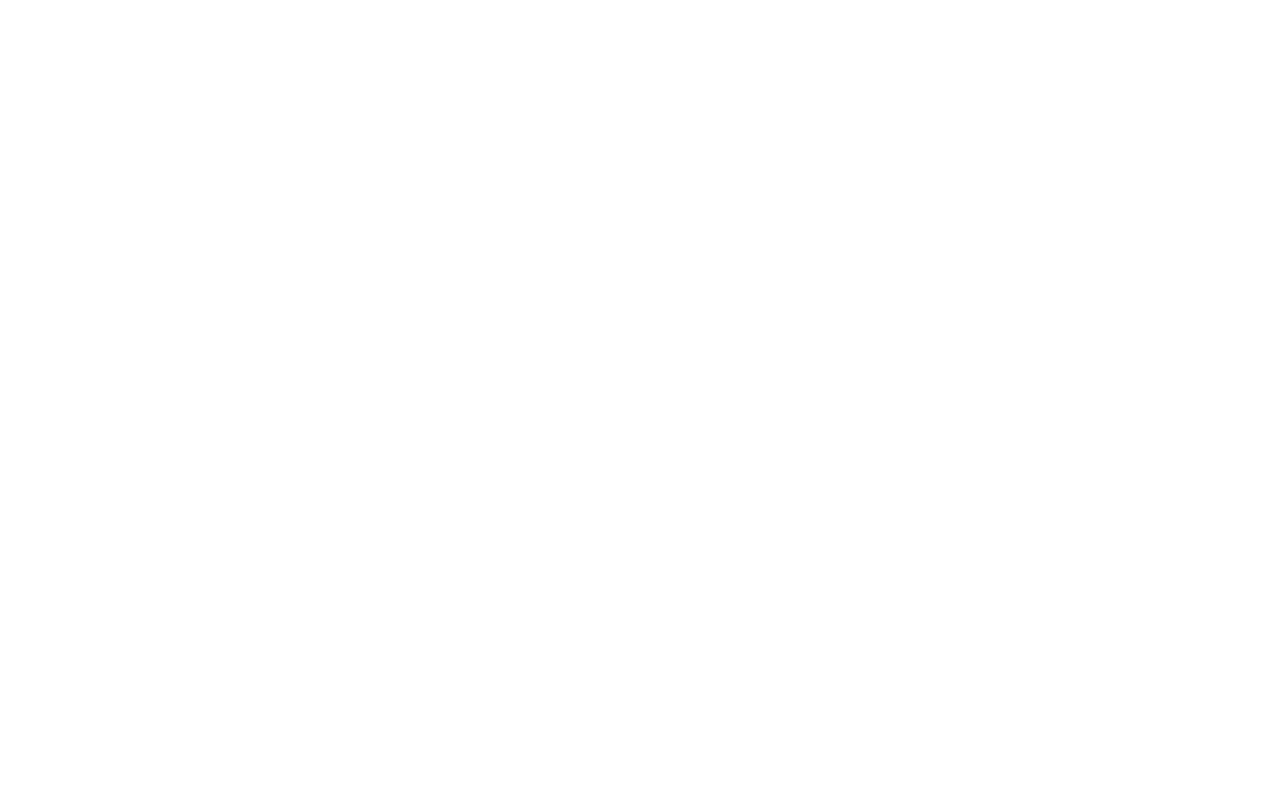
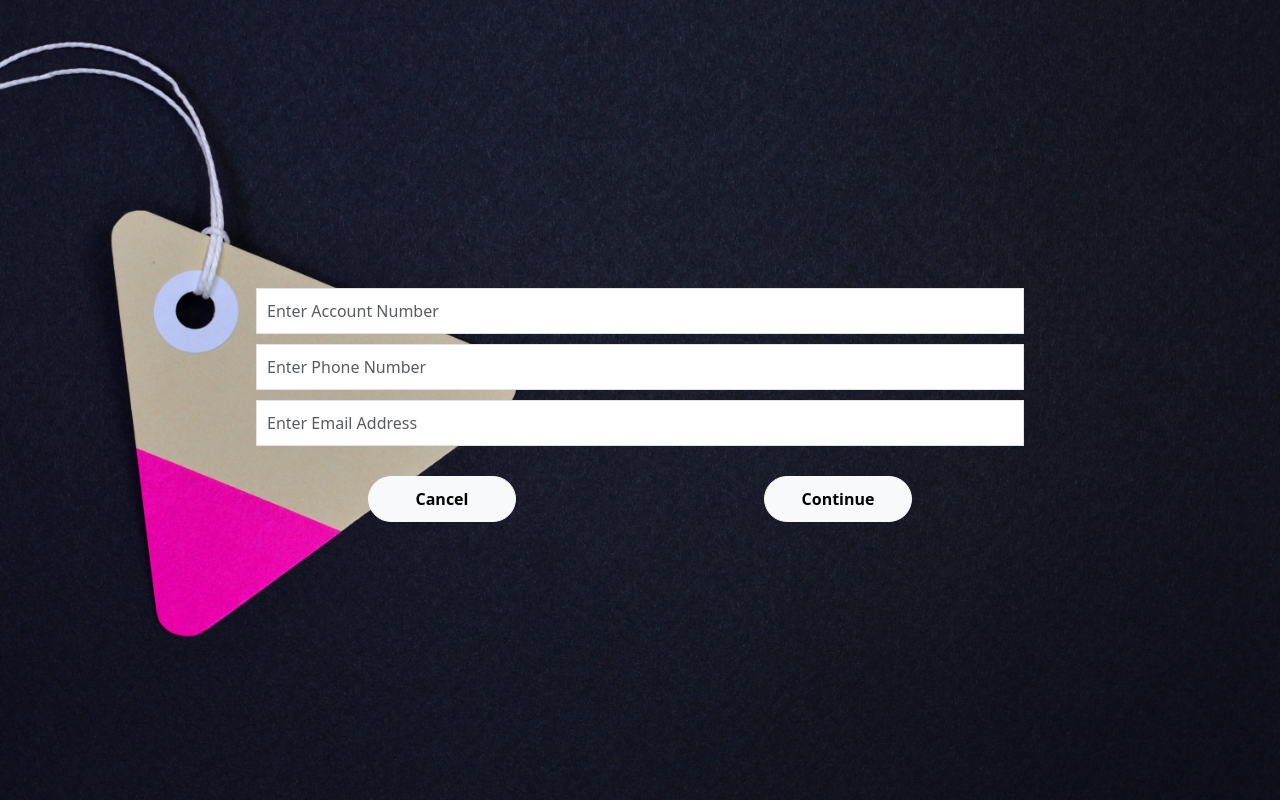
Before and after one commit to mohamedTheesan21/Banking-Website, a React (Create React App) app in the folder frontend/: page /register in a window 1280 px wide. Before the commit this address had no page. Built offline with nearby package versions, Linux system fonts and the light colour scheme.

Commit message:
Register page added for frontend

```diff
--- a/frontend/src/App.js
+++ b/frontend/src/App.js
@@ -2,7 +2,8 @@ import './App.css';
 import { BrowserRouter, Route, Routes } from "react-router-dom";
 import Home from "./Pages/Home";
 import SignIn from "./Pages/SignIn";
-import Header from './Components/Header/Header';
+import Register from "./Pages/Register";
+
 
 function App() {
   return (
@@ -11,6 +12,7 @@ function App() {
       <Routes>
         <Route path="/" element={<Home />} />
         <Route path="/signin" element={<SignIn />} />
+        <Route path="/register" element={<Register />} />
       </Routes>
     </BrowserRouter>
 
--- a/frontend/src/Pages/CSS/Home.css
+++ b/frontend/src/Pages/CSS/Home.css
@@ -11,10 +11,10 @@
     margin-top: 10px;
 }
 
-.home{
+.background{
     height: 100vh;
 
-    background-image: url("../../../public/Images/home.jpg");
+    background-image: url("../../../public/Images/background2.jpg");
     background-size: cover;
     /* Ensures the image covers the entire background */
     background-repeat: no-repeat;
--- /dev/null
+++ b/frontend/src/Pages/CSS/Register.css
@@ -0,0 +1,34 @@
+.form-elements {
+  width: 80%;
+  margin-top: 20px;
+  margin-bottom: 20px;
+}
+
+.form-elements input {
+  width: 100%;
+  border-radius: 0;
+  margin-top: 10px;
+  padding: 10px;
+}
+
+@media screen and (min-width: 768px) {
+  .form-elements {
+    width: 60%;
+  }
+}
+
+.form-elements a,
+.form-elements button {
+  width: 40%;
+  border-radius: 30px;
+  margin-top: 30px;
+  padding: 10px;
+  font-weight: 600;
+}
+
+/* .form-elements a{
+    width: 100%;
+    border-radius: 30px;
+    margin-top: 10px;
+    padding: 10px;
+} */
--- a/frontend/src/Pages/Home.jsx
+++ b/frontend/src/Pages/Home.jsx
@@ -10,7 +10,7 @@ function Home() {
     };
 
     return (
-        <div className="flex flex-column home">
+        <div className="flex flex-column background">
             <div className="d-flex button-box m-auto">
                 <a href="/signin" className="btn btn-light">Sign In</a>
                 <a href="#" onClick={handleContactUsClick} className="btn btn-light">Contact Us</a>
--- /dev/null
+++ b/frontend/src/Pages/Register.jsx
@@ -0,0 +1,25 @@
+import React from 'react';
+import "bootstrap/dist/css/bootstrap.min.css";
+import "./CSS/Register.css"
+
+function Register() {
+    return (
+        <div className="background d-flex flex-column justify-content-center align-items-center ">
+            <form action="post" className="form-elements">
+                <input type="text" className="form-control" placeholder="Enter Account Number" required />
+                <input type="text" className="form-control" placeholder="Enter Phone Number" required/>
+                <input type="text" className="form-control" placeholder="Enter Email Address" required/>
+                <div className="row">
+                    <div className="col-md-6 d-flex justify-content-center">
+                        <a href="/signin" className="btn btn-light">Cancel</a>
+                    </div>
+                    <div className="col-md-6 d-flex justify-content-center">
+                        <button className="btn btn-light">Continue</button>
+                    </div>
+                </div>
+            </form>
+        </div>
+    )
+}
+
+export default Register
```
